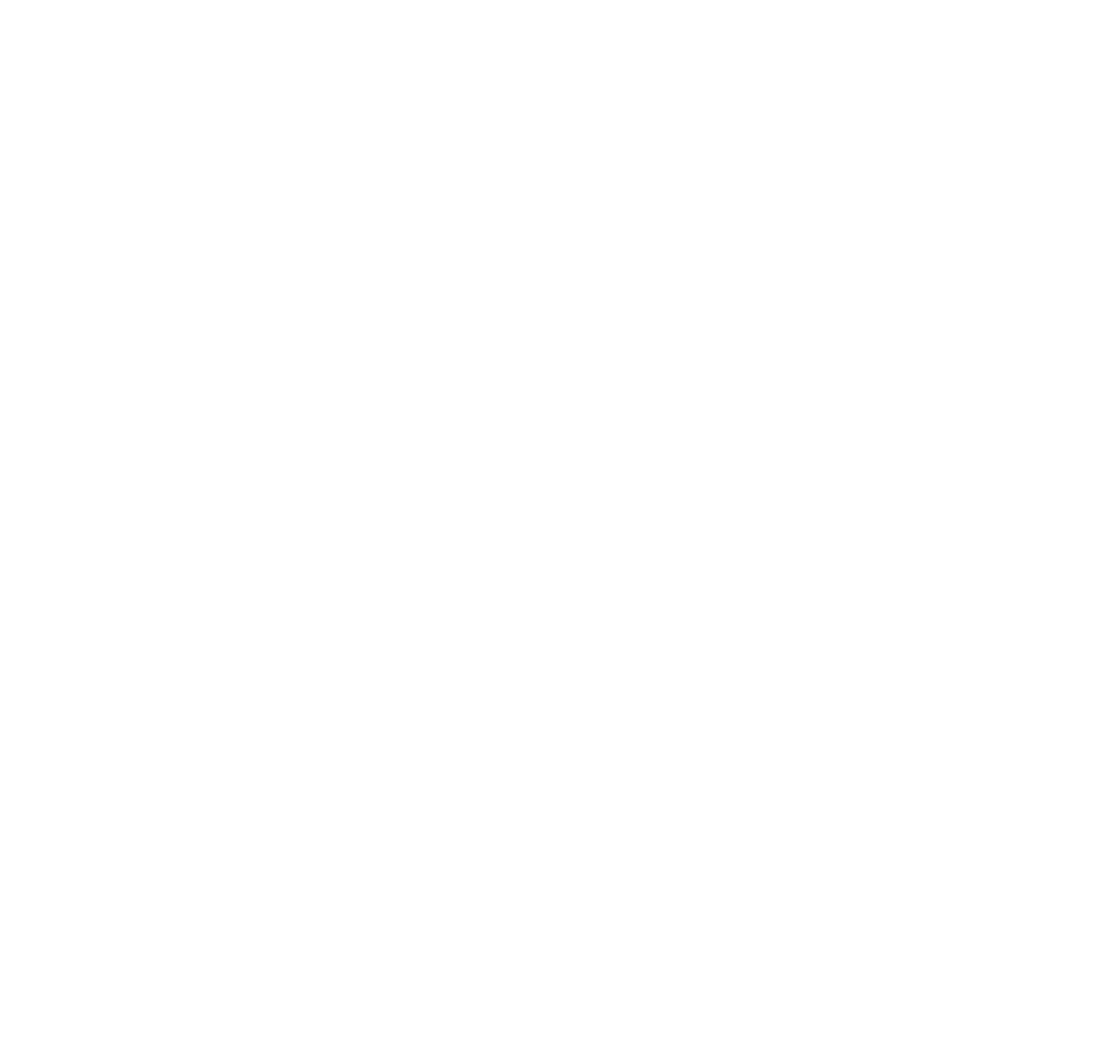
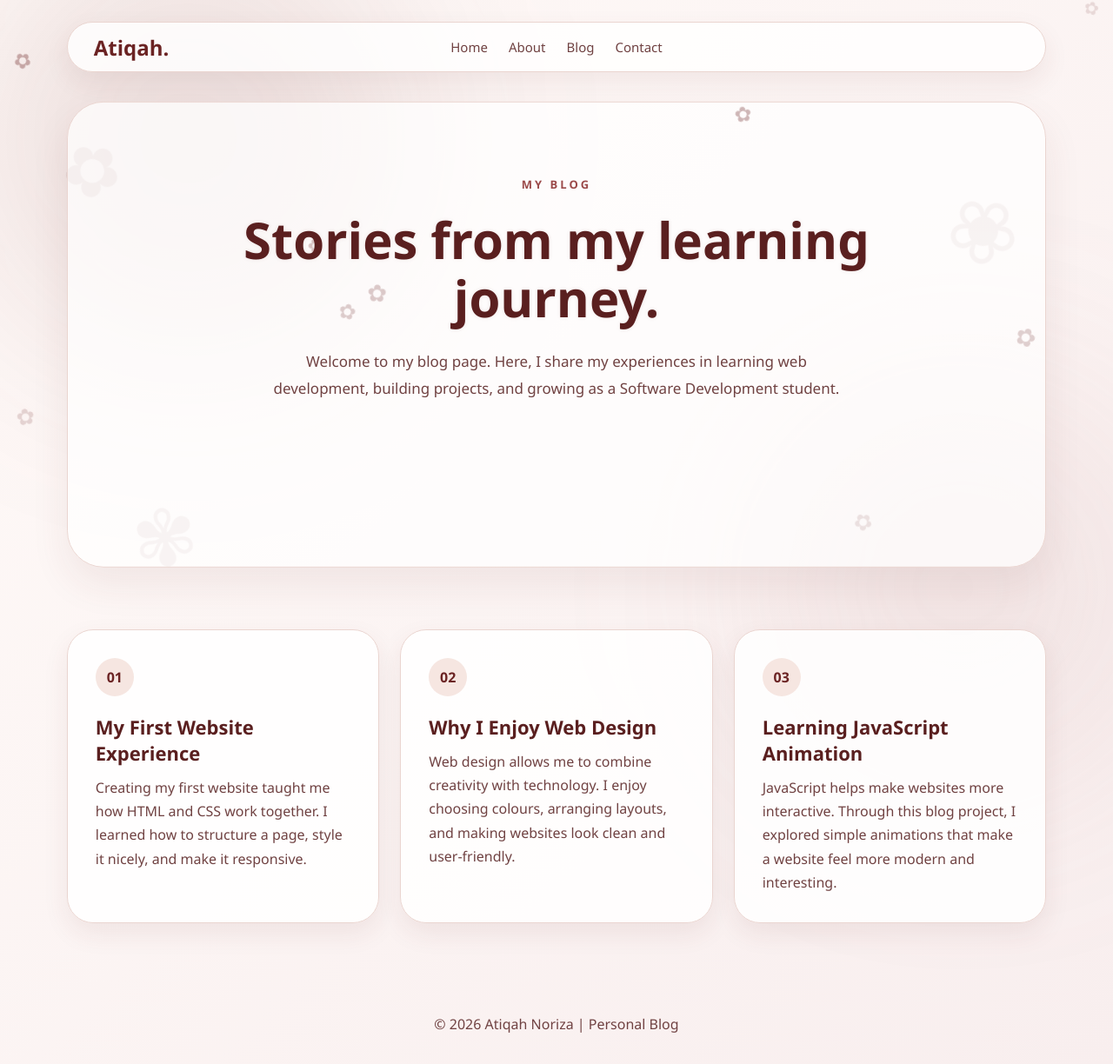
Before and after one commit to atiqahnoriza/Personal-Blog, a plain HTML site: page blog.html in a window 1280 px wide. Shown: the whole page at 87% size. Before the commit the page ends 800 px from the top, so only its background shows below. Drawn offline with Linux system fonts and the light colour scheme.

Commit message:
Updated personal blog website

```diff
--- a/blog.html
+++ b/blog.html
@@ -0,0 +1,76 @@
+<!DOCTYPE html>
+<html lang="en">
+<head>
+  <meta charset="UTF-8">
+  <meta name="viewport" content="width=device-width, initial-scale=1.0">
+  <title>Blog | Atiqah Personal Blog</title>
+
+  <link rel="stylesheet" href="css/style.css">
+</head>
+
+<body>
+
+  <div class="flower flower-one">✿</div>
+  <div class="flower flower-two">❀</div>
+  <div class="flower flower-three">✾</div>
+
+  <header class="navbar">
+    <div class="logo">Atiqah.</div>
+
+    <nav>
+      <a href="index.html">Home</a>
+      <a href="about.html">About</a>
+      <a href="blog.html">Blog</a>
+      <a href="contact.html">Contact</a>
+    </nav>
+  </header>
+
+  <section class="hero">
+    <p class="subtitle">MY BLOG</p>
+
+    <h1>Stories from my learning journey.</h1>
+
+    <p class="description">
+      Welcome to my blog page. Here, I share my experiences in learning web development,
+      building projects, and growing as a Software Development student.
+    </p>
+  </section>
+
+  <section class="cards-section reveal">
+
+    <div class="card">
+      <span>01</span>
+      <h3>My First Website Experience</h3>
+      <p>
+        Creating my first website taught me how HTML and CSS work together.
+        I learned how to structure a page, style it nicely, and make it responsive.
+      </p>
+    </div>
+
+    <div class="card">
+      <span>02</span>
+      <h3>Why I Enjoy Web Design</h3>
+      <p>
+        Web design allows me to combine creativity with technology.
+        I enjoy choosing colours, arranging layouts, and making websites look clean and user-friendly.
+      </p>
+    </div>
+
+    <div class="card">
+      <span>03</span>
+      <h3>Learning JavaScript Animation</h3>
+      <p>
+        JavaScript helps make websites more interactive. Through this blog project,
+        I explored simple animations that make a website feel more modern and interesting.
+      </p>
+    </div>
+
+  </section>
+
+  <footer>
+    <p>© 2026 Atiqah Noriza | Personal Blog</p>
+  </footer>
+
+  <script src="js/script.js"></script>
+</body>
+</html>
--- a/css/style.css
+++ b/css/style.css
@@ -56,10 +56,36 @@
   border:1px solid #ead5d0;
   border-radius:50px;
   display:flex;
-  justify-content:space-between;
   align-items:center;
+  justify-content:center;
+  position:relative;
   box-shadow:0 12px 30px rgba(107,35,35,0.08);
   animation:slideDown 0.9s ease;
+}
+
+.logo{
+  position:absolute;
+  left:30px;
+  font-size:24px;
+  font-weight:700;
+  color:#6b2323;
+}
+
+.navbar nav{
+  display:flex;
+  gap:28px;
+  justify-content:center;
+}
+
+.navbar nav a{
+  text-decoration:none;
+  color:#704242;
+  font-size:15px;
+  transition:0.3s;
+}
+
+.navbar nav a:hover{
+  color:#9b4a4a;
 }
 
 .logo{
@@ -295,9 +321,7 @@
     font-size:45px;
   }
 }
-/* ========================= */
 /* GLOW BACKGROUND EFFECT */
-/* ========================= */
 
 body::before{
   content:"";
@@ -327,9 +351,7 @@
   animation:moveGlow2 12s ease-in-out infinite;
 }
 
-/* ========================= */
 /* FLOATING HERO */
-/* ========================= */
 
 .hero{
   animation:floatingHero 5s ease-in-out infinite;
```
Also changed, not shown: about.html (+27 -16 lines), index.html (+60 -11 lines).
